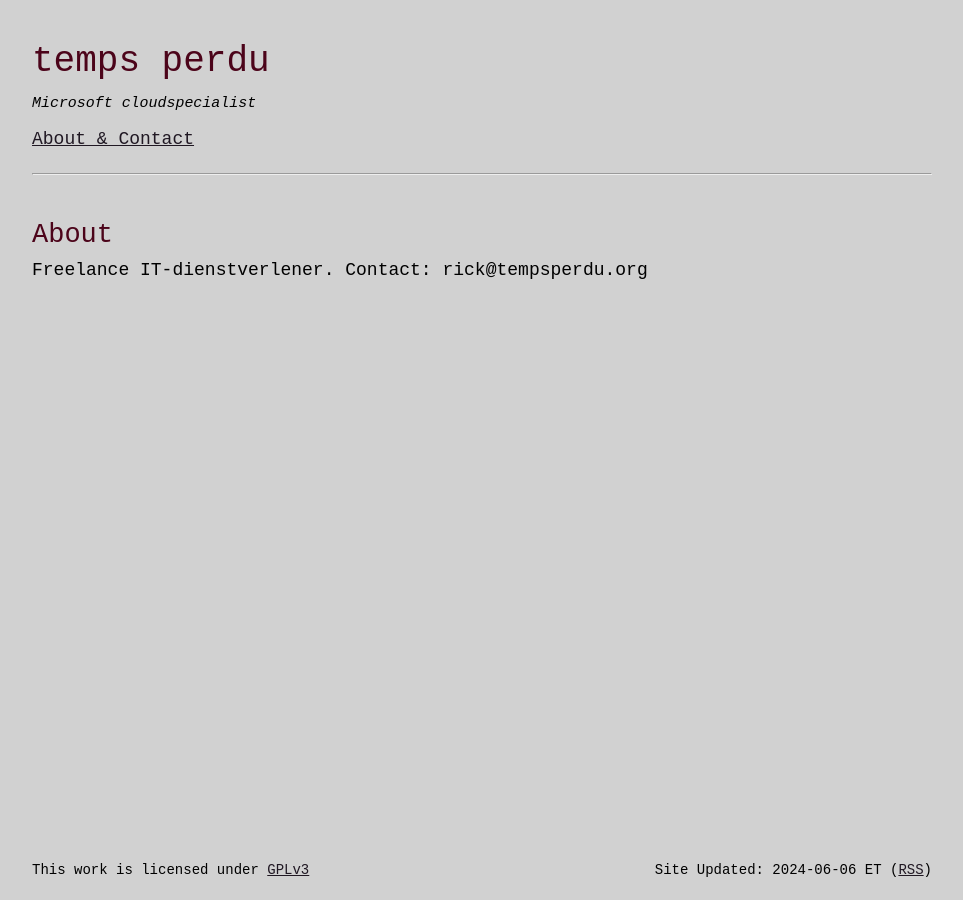
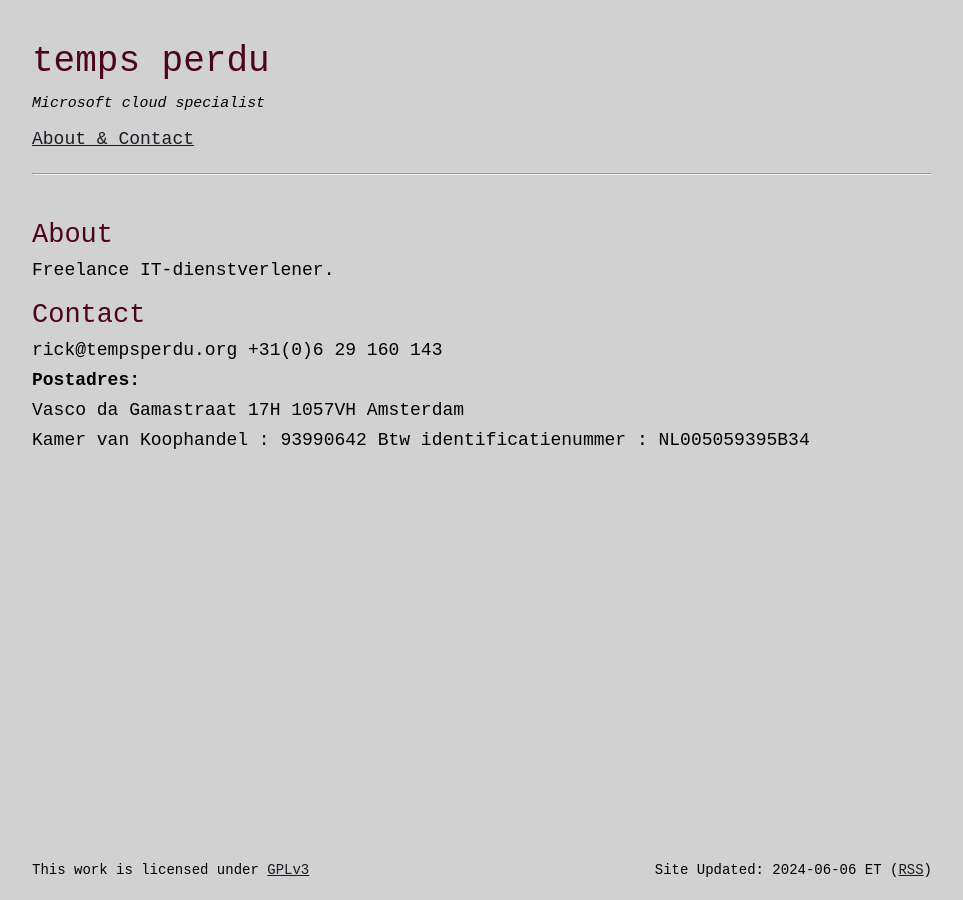
Before and after one commit to tweekoeken/dub2, a Jekyll site: the page built from index.markdown, in a window 1280 px wide. Shown: the whole page, without its empty margins (158-1121 px from the left). Built offline with Jekyll 4.4.1, drawn with Linux system fonts in a browser that asks for light colours.

```diff
--- a/_config.yml
+++ b/_config.yml
@@ -1,5 +1,5 @@
 # Site Specific Configuration
-name: pf
+name: TP
 description: A simple Jekyll theme
 url: https://tempsperdu.org
 author: tajacks
--- a/_includes/header.html
+++ b/_includes/header.html
@@ -1,7 +1,7 @@
 <div class="header">
     <h1>temps perdu</h1>
     <br>
-    <h5><i>Microsoft cloudspecialist</i></h5>
+    <h5><i>Microsoft cloud specialist</i></h5>
     <br>
     {% include nav.html %}
     <hr>
--- a/index.markdown
+++ b/index.markdown
@@ -1,7 +1,19 @@
 ---
 layout: default
-title: temps perdu . org
+title: tempsperdu.org
 ---
 
 ## About
-Freelance IT-dienstverlener. Contact: rick@tempsperdu.org
+Freelance IT-dienstverlener.
+
+## Contact
+rick@tempsperdu.org
++31(0)6 29 160 143
+
+#### Postadres:
+Vasco da Gamastraat 17H
+1057VH Amsterdam
+
+
+Kamer van Koophandel    : 93990642
+Btw identificatienummer : NL005059395B34
```
Also changed, not shown: favicon - Copy.png (added), favicon.ico, old_favicon.ico (added).
